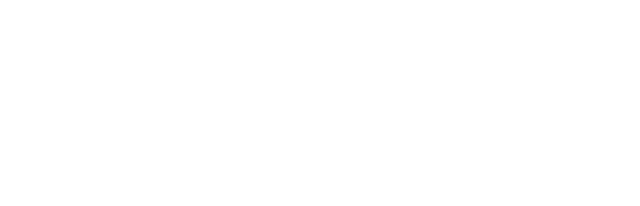
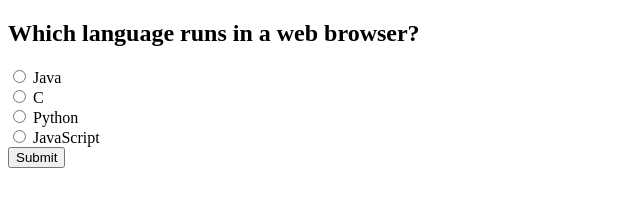
Before and after one commit to acciojob/quiz-Rashmi-Salunkhe, a website: page main.html in a window 1280 px wide. Shown: the whole page, without its empty margins (0-640 px from the left). Drawn offline with Linux system fonts and the light colour scheme.

Commit message:
created a submission

```diff
--- a/main.html
+++ b/main.html
@@ -1,16 +1,29 @@
 <!DOCTYPE html>
-
 <html>
-
 <head>
-	<link rel="stylesheet" href="styles.css">
+    <link rel="stylesheet" href="styles.css">
 </head>
-
 <body>
-	<!-- the entire body must be written by student -->
-    <script type="text/javascript" src="./script.js">
-</script>
-
+    <div id="quiz" class="quiz-container">
+        <h2 id="question"></h2>
+        <div>
+            <input type="radio" id="a" name="answer">
+            <label for="a" id="a_text"></label>
+        </div>
+        <div>
+            <input type="radio" id="b" name="answer">
+            <label for="b" id="b_text"></label>
+        </div>
+        <div>
+            <input type="radio" id="c" name="answer">
+            <label for="c" id="c_text"></label>
+        </div>
+        <div>
+            <input type="radio" id="d" name="answer">
+            <label for="d" id="d_text"></label>
+        </div>
+        <button id="submit">Submit</button>
+    </div>
+    <script type="text/javascript" src="./script.js"></script>
 </body>
-
 </html>
--- a/script.js
+++ b/script.js
@@ -1 +1,98 @@
 //your JS code here. If required.
+const quizData = [
+    {
+        question: "Which language runs in a web browser?",
+        a: "Java",
+        b: "C",
+        c: "Python",
+        d: "JavaScript",
+        correct: "d",
+    },
+    {
+        question: "What does CSS stand for?",
+        a: "Central Style Sheets",
+        b: "Cascading Style Sheets",
+        c: "Cascading Simple Sheets",
+        d: "Cars SUVs Sailboats",
+        correct: "b",
+    },
+    {
+        question: "What does HTML stand for?",
+        a: "Hypertext Markup Language",
+        b: "Hypertext Markdown Language",
+        c: "Hyperloop Machine Language",
+        d: "Helicopters Terminals Motorboats Lamborginis",
+        correct: "a",
+    },
+    {
+        question: "What year was JavaScript launched?",
+        a: "1996",
+        b: "1995",
+        c: "1994",
+        d: "none of the above",
+        correct: "b",
+    }
+];
+
+const quiz = document.getElementById('quiz');
+const questionEl = document.getElementById('question');
+const a_text = document.getElementById('a_text');
+const b_text = document.getElementById('b_text');
+const c_text = document.getElementById('c_text');
+const d_text = document.getElementById('d_text');
+const submitBtn = document.getElementById('submit');
+
+let currentQuiz = 0;
+let score = 0;
+
+const loadQuiz = () => {
+    deselectAnswers();
+
+    const currentQuizData = quizData[currentQuiz];
+    questionEl.innerText = currentQuizData.question;
+    a_text.innerText = currentQuizData.a;
+    b_text.innerText = currentQuizData.b;
+    c_text.innerText = currentQuizData.c;
+    d_text.innerText = currentQuizData.d;
+}
+
+const getSelected = () => {
+    const answerEls = document.querySelectorAll('input[name="answer"]');
+    let answer = undefined;
+
+    answerEls.forEach(answerEl => {
+        if (answerEl.checked) {
+            answer = answerEl.id;
+        }
+    });
+    return answer;
+}
+
+const deselectAnswers = () => {
+    const answerEls = document.querySelectorAll('input[name="answer"]');
+    answerEls.forEach(answerEl => {
+        answerEl.checked = false;
+    });
+}
+
+const submitQuiz = () => {
+    const answer = getSelected();
+    if (answer) {
+        if (answer === quizData[currentQuiz].correct) {
+            score++;
+        }
+        currentQuiz++;
+        if ( currentQuiz < quizData.length) {
+            loadQuiz();
+        } else {
+            quiz.innerHTML = `
+                <h2>You answered ${score}/${quizData.length} questions correctly.</h2>
+                <button onclick="location.reload()">Reload</button>
+            `;
+        }
+    }
+}
+
+submitBtn.addEventListener('click', submitQuiz);
+
+loadQuiz();
```
